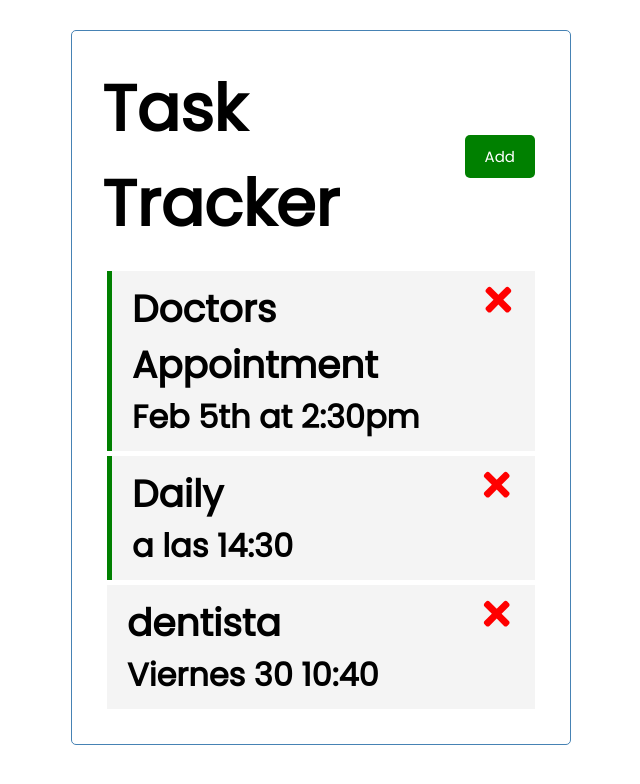
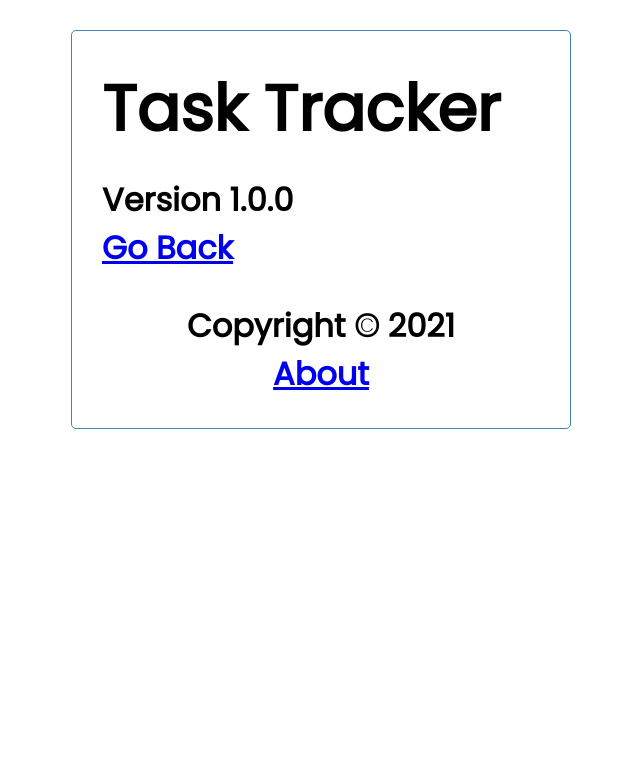
Before and after one commit to aabse/react-task-tracker, a React (Create React App) app: page /about in a window 1280 px wide. Shown: the top 784 px of the page, without its empty margins (319-959 px from the left). Built offline with nearby package versions, Linux system fonts and the light colour scheme; data requests are answered from the project's data file.

Commit message:
Routes are added

```diff
--- a/package.json
+++ b/package.json
@@ -10,6 +10,7 @@
     "react": "^17.0.2",
     "react-dom": "^17.0.2",
     "react-icons": "^4.2.0",
+    "react-router-dom": "^5.2.0",
     "react-scripts": "4.0.3",
     "web-vitals": "^1.0.1"
   },
--- a/src/App.js
+++ b/src/App.js
@@ -1,7 +1,10 @@
 import { useState, useEffect } from "react";
+import { BrowserRouter as Router, Route } from "react-router-dom";
 import Header from "./components/Header";
 import Tasks from "./components/Tasks";
 import AddTask from "./components/AddTask";
+import Footer from "./components/Footer";
+import About from "./components/About";
 
 function App() {
   const [showAddTask, setShowAddTask] = useState(false);
@@ -77,12 +80,19 @@
   };
 
   return (
+    <Router>
       <div className="container">
         <h1>
           <Header
             onAdd={() => setShowAddTask(!showAddTask)}
             showAdd={showAddTask}
           />
+
+          <Route
+            path="/"
+            exact
+            render={(props) => (
+              <>
                 {showAddTask && <AddTask onAdd={addTask} />}
                 {tasks.length > 0 ? (
                   <Tasks
@@ -93,8 +103,14 @@
                 ) : (
                   "No tasks to show"
                 )}
+              </>
+            )}
+          />
+          <Route path="/about" component={About} />
+          <Footer />
         </h1>
       </div>
+    </Router>
   );
 }
 
--- /dev/null
+++ b/src/components/About.js
@@ -0,0 +1,12 @@
+import { Link } from "react-router-dom";
+
+const About = () => {
+  return (
+    <div>
+      <h4>Version 1.0.0</h4>
+      <Link to="/">Go Back</Link>
+    </div>
+  );
+};
+
+export default About;
--- /dev/null
+++ b/src/components/Footer.js
@@ -0,0 +1,12 @@
+import { Link } from "react-router-dom";
+
+const Footer = () => {
+  return (
+    <footer>
+      <p>Copyright &copy; 2021</p>
+      <Link to="/about">About</Link>
+    </footer>
+  );
+};
+
+export default Footer;
--- a/src/components/Header.js
+++ b/src/components/Header.js
@@ -1,14 +1,19 @@
 import PropTypes from "prop-types";
+import { useLocation } from "react-router-dom";
 import Button from "./Button";
 const Header = ({ title, onAdd, showAdd }) => {
+  const location = useLocation();
+
   return (
     <header className="header">
       <h1>{title}</h1>
-      <Button
-        color={showAdd ? "red" : "green"}
-        text={showAdd ? "Close" : "Add"}
-        onClick={onAdd}
-      />
+      {location.pathname === "/" && (
+        <Button
+          color={showAdd ? "red" : "green"}
+          text={showAdd ? "Close" : "Add"}
+          onClick={onAdd}
+        />
+      )}
     </header>
   );
 };
```
Also changed, not shown: 1 other file (tests, documents, lock files or other folders). Lines whose indentation alone changed are shown as unchanged.
